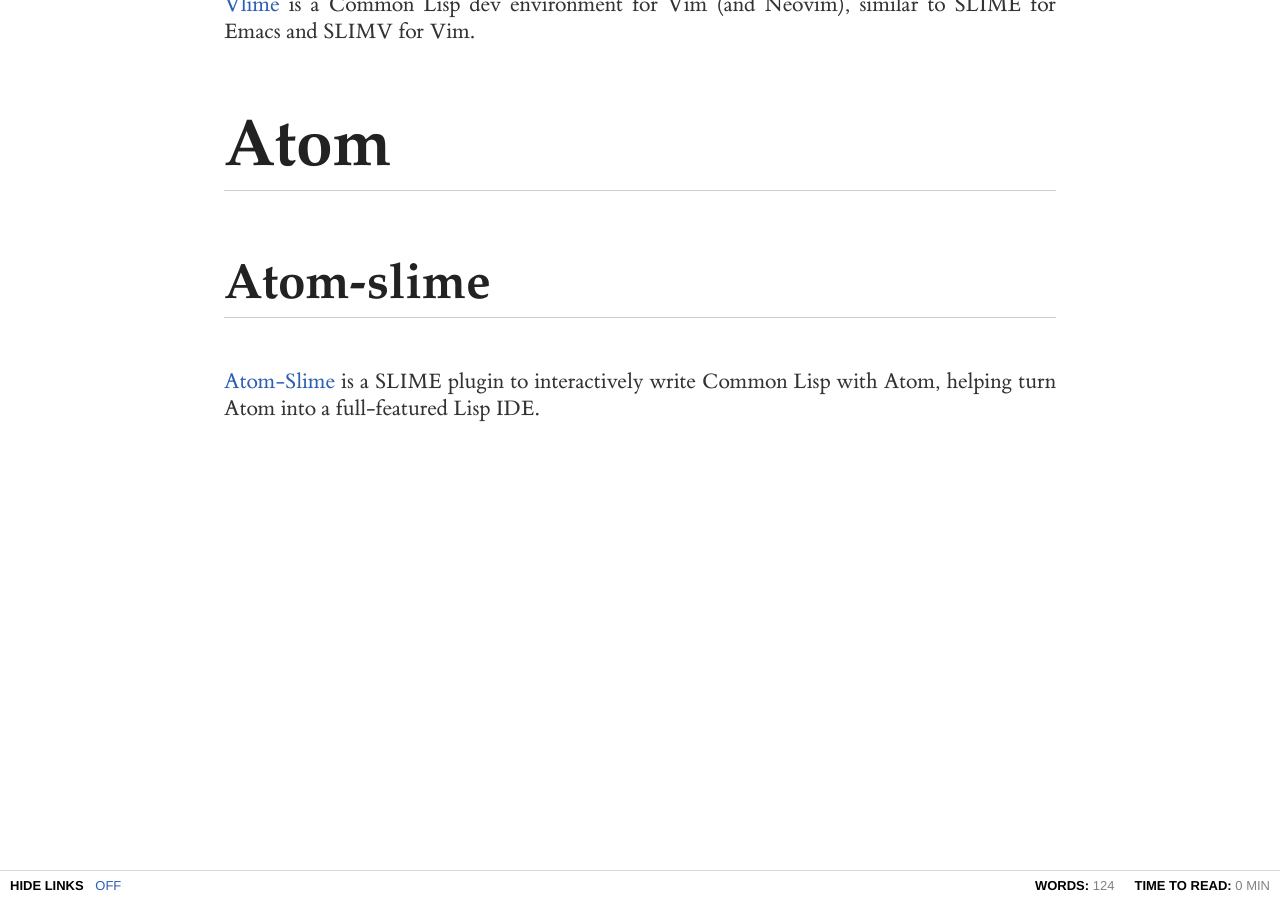
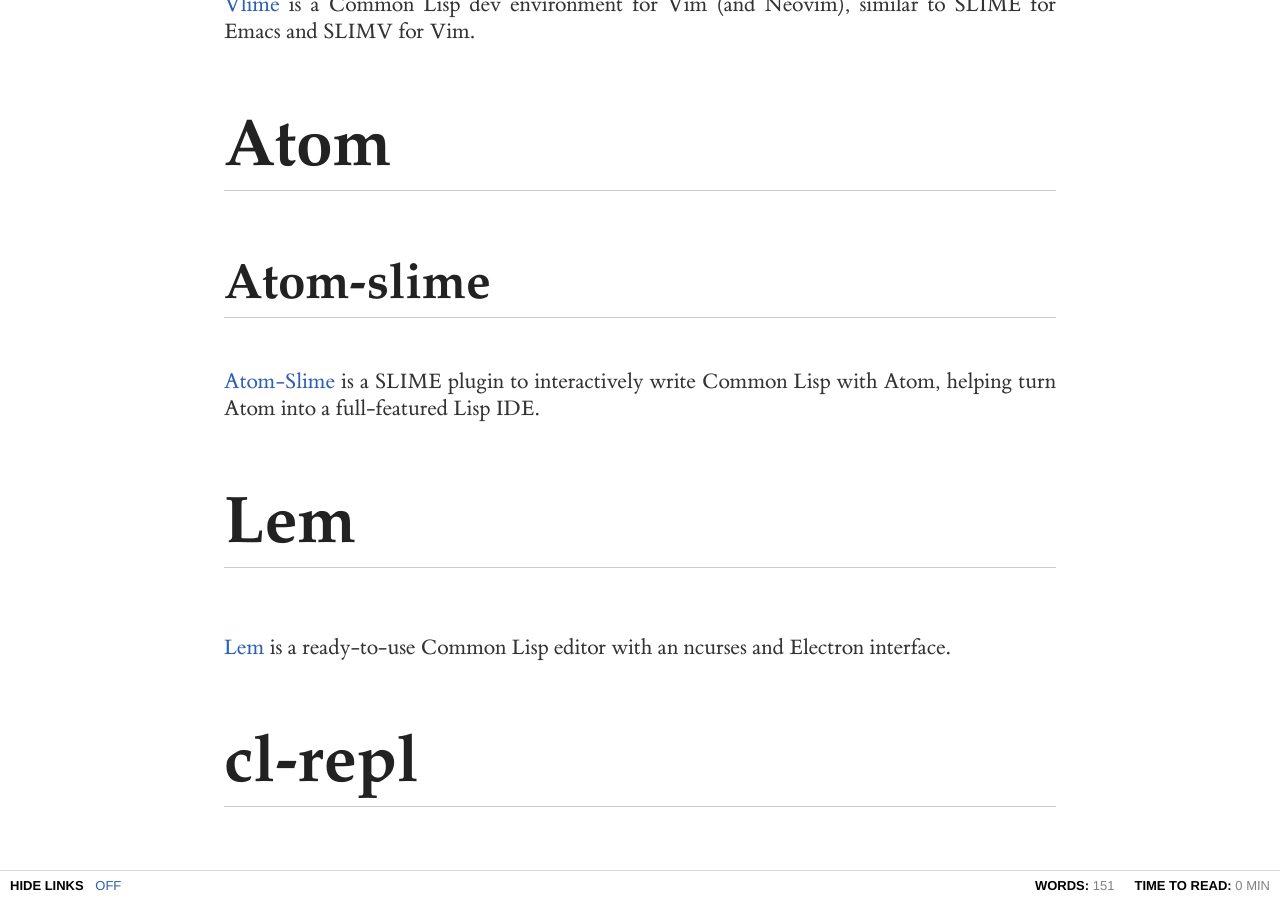
Before and after one commit to LispLang/lisplang.github.io, a Jekyll site: the page built from wiki/_posts/2016-01-01-editors.md, in a window 1280 px wide and 900 px high, scrolled down 1879 px. Built offline with Jekyll 4.4.1, drawn with Linux system fonts in a browser that asks for light colours.

Commit message:
editors: add Lem and cl-repl

```diff
--- a/wiki/_posts/2016-01-01-editors.md
+++ b/wiki/_posts/2016-01-01-editors.md
@@ -47,3 +47,13 @@
 [Atom-Slime](https://atom.io/packages/atom-slime) is a SLIME plugin to
 interactively write Common Lisp with Atom, helping turn Atom into a
 full-featured Lisp IDE.
+
+# Lem
+
+[Lem](https://github.com/cxxxr/lem) is a ready-to-use Common Lisp
+editor with an ncurses and Electron interface.
+
+# cl-repl
+
+[cl-repl](https://github.com/koji-kojiro/cl-repl) is an ipython-like
+REPL for Common Lisp.
```
